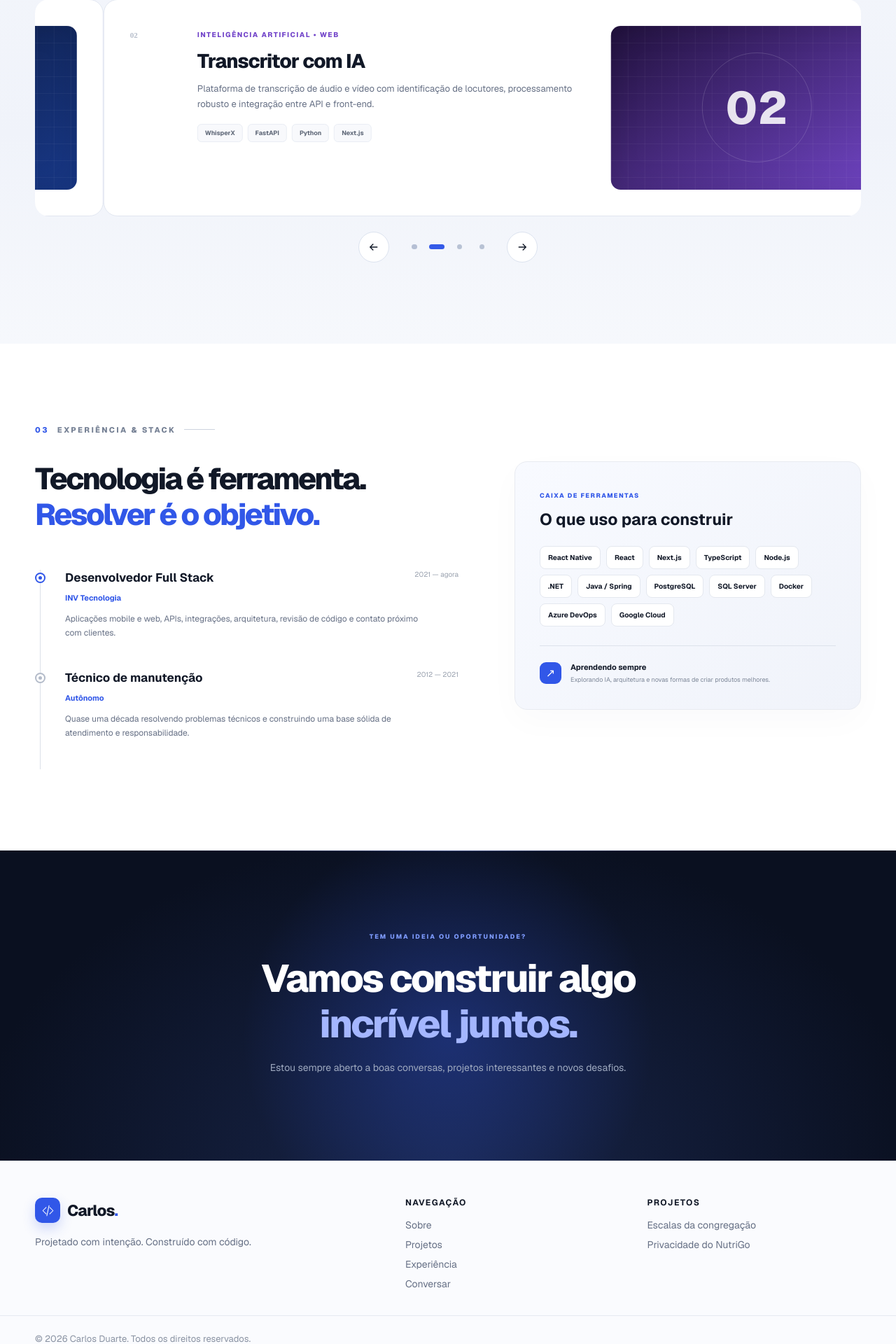
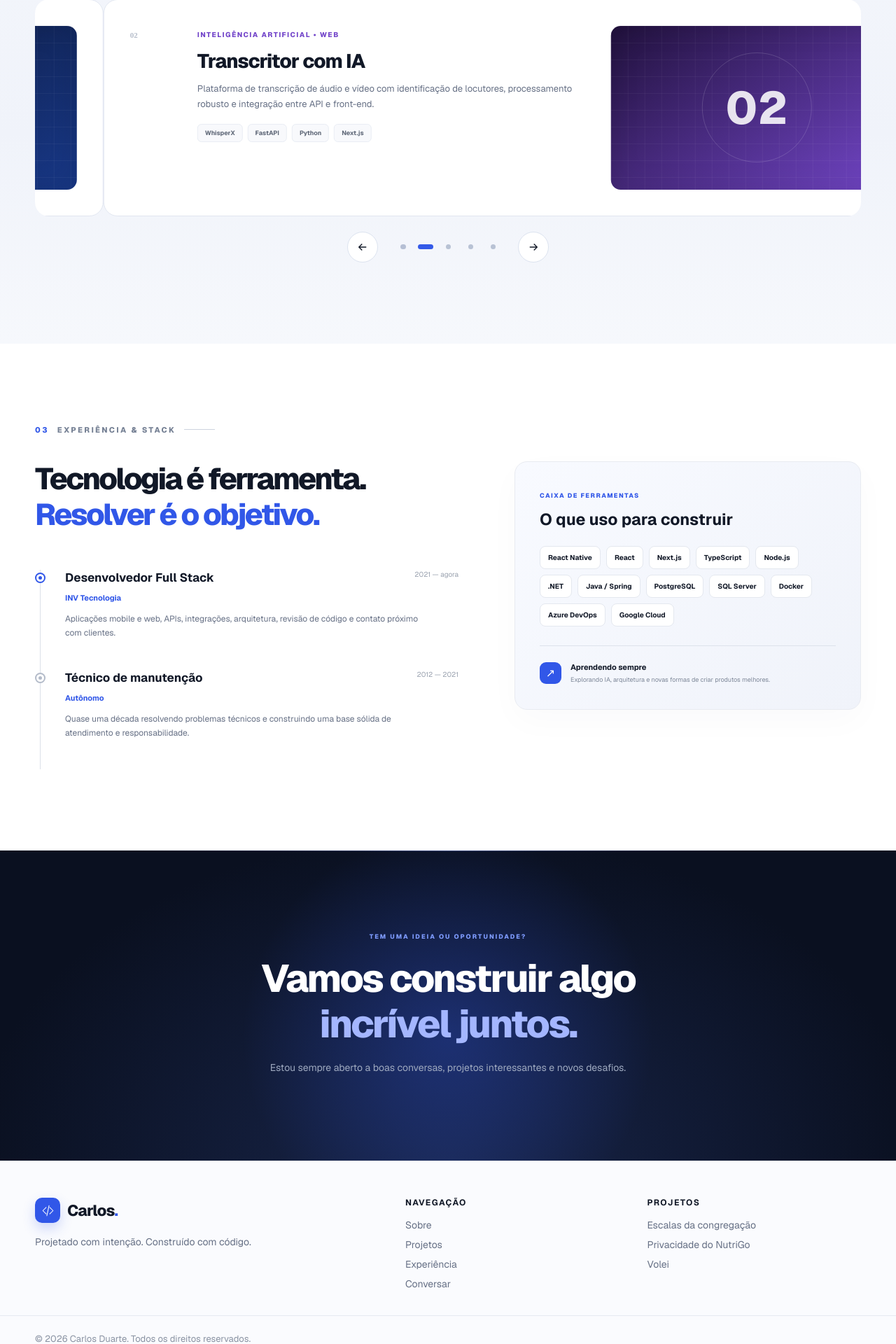
Before and after one commit to CarlosFDuarte8/duarte-apps, a Next.js app: page / in a window 1280 px wide. Shown: the part 1715-3635 px from the top of the page at 70% size. Built offline with nearby package versions, Linux system fonts and the light colour scheme.

Commit message:
feat: add volei project in portifolio

```diff
--- a/src/components/layout/site-footer.tsx
+++ b/src/components/layout/site-footer.tsx
@@ -5,6 +5,7 @@ import { navigationItems } from "@/data/navigation";
 const projectLinks = [
   { href: "/escalas", label: "Escalas da congregação" },
   { href: "/nutrigo/privacy-policy", label: "Privacidade do NutriGo" },
+  { href: "/volei", label: "Volei" }
 ];
 
 export function SiteFooter() {
--- a/src/data/projects.ts
+++ b/src/data/projects.ts
@@ -61,4 +61,19 @@ export const projects: Project[] = [
     privacyPolicyHref: "/nutrigo/privacy-policy",
     image: nutrigoBanner,
   },
+  // Volei project
+  {
+    number: "05",
+    eyebrow: "Esporte • Web",
+    title: "Volei",
+    description: "Plataforma para gerenciamento de times e campeonatos de vôlei, com funcionalidades de agendamento, resultados e estatísticas.",
+    stack: ["Next.js", "React", "Node.js", "PostgreSQL"],
+    tone: "blue",
+    links: [
+      {
+        label: "Acessar",
+        href: "/volei"
+      }
+    ]
+  }
 ];
```
